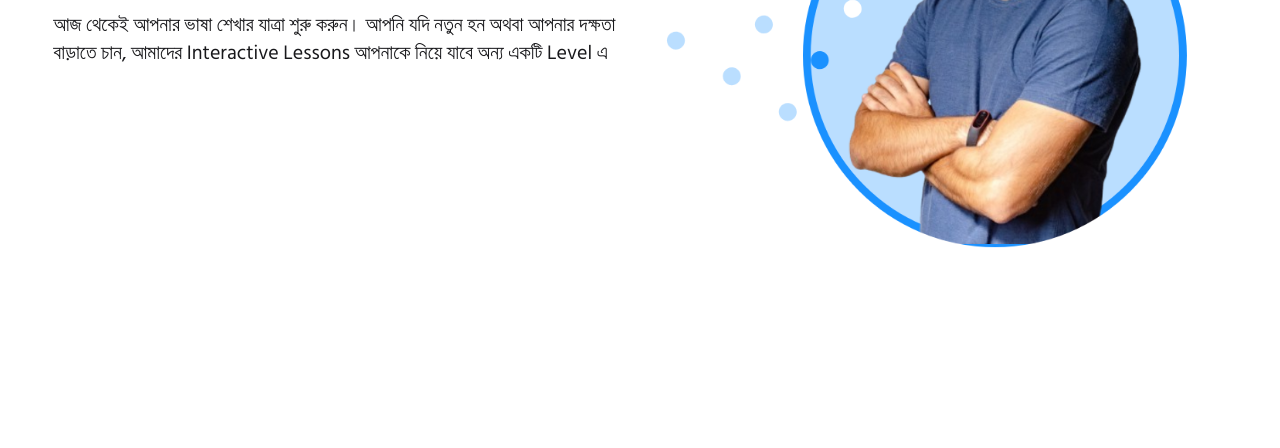
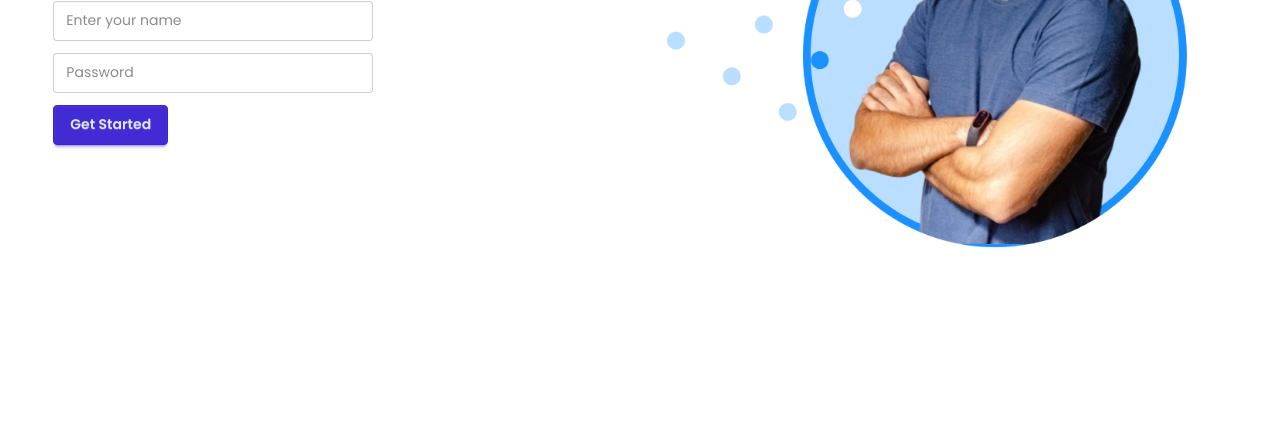
Before and after one commit to Sumaya-promi/english-vocabulary, a plain HTML site: page index.html in a window 1280 px wide. Shown: the part 352-800 px from the top of the page. Drawn offline with nearby package versions, Linux system fonts and the light colour scheme.

Commit message:
add form in banner section

```diff
--- a/index.html
+++ b/index.html
@@ -68,8 +68,17 @@
     <section class="flex flex-col-reverse md:flex-row gap-10 justify-between items-center w-11/12 mx-auto">
       <div class="content flex-1">
         <h2 class="text-4xl font-bold mb-8"><span class="text-sky-500">English</span> is Easy!!</h2>
-        <p class="font-bangla text-xl">আজ থেকেই আপনার ভাষা শেখার যাত্রা শুরু করুন। আপনি যদি নতুন হন অথবা আপনার দক্ষতা বাড়াতে চান, আমাদের Interactive Lessons আপনাকে নিয়ে যাবে অন্য একটি Level এ </p>
+        <p class="font-bangla text-xl mb-3">আজ থেকেই আপনার ভাষা শেখার যাত্রা শুরু করুন। আপনি যদি নতুন হন অথবা আপনার দক্ষতা বাড়াতে চান, আমাদের Interactive Lessons আপনাকে নিয়ে যাবে অন্য একটি Level এ </p>
+
+        <div class="flex flex-col">
+        <input type="text" placeholder="Enter your name" class="input input-md " />
+        <input type="password" class="input validator my-3" required placeholder="Password" minlength="8"
+          pattern="(?=.*\d)(?=.*[a-z])(?=.*[A-Z]).{8,}"
+          title="Must be more than 8 characters, including number, lowercase letter, uppercase letter" />
+        <button class="btn btn-primary w-auto self-start">Get Started</button>
       </div>
+      </div>
+
       <div class="image flex-1">
         <img src="./assets/hero-student.png" alt="">
       </div>
```
